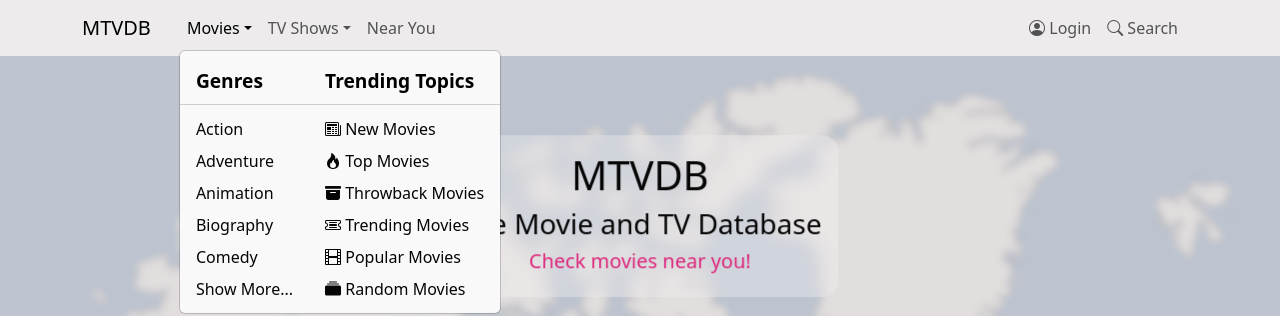
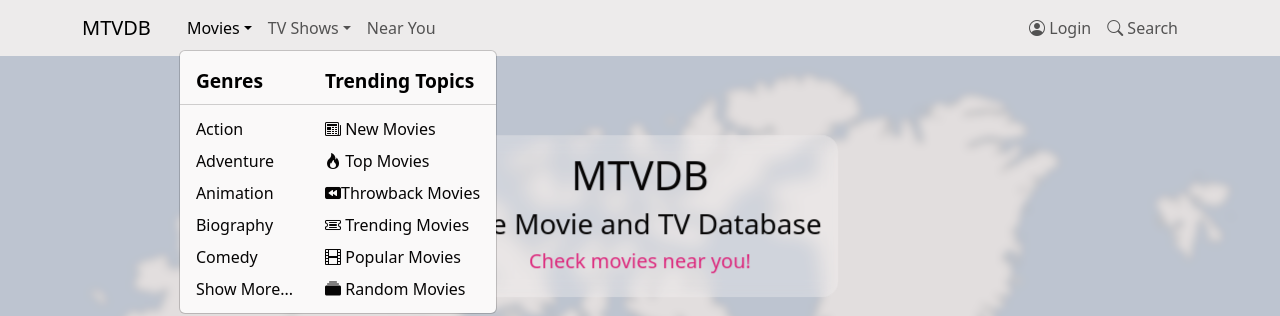
Before and after one commit to PedroMMRAF/ipm-projeto, a Next.js app: page / in a window 1280 px wide. Both pictures are taken after a click on the button "Movies". Shown: the top 316 px of the page. Built offline with nearby package versions, Linux system fonts and the light colour scheme.

Commit message:
throwback icon

```diff
--- a/src/components/PageNavbar.js
+++ b/src/components/PageNavbar.js
@@ -71,7 +71,7 @@ function Dropdown({ type, title, genres }) {
                     <i class="bi bi-fire"></i> Top {title}
                 </NavDropdown.Item>
                 <NavDropdown.Item href={`${baseLink}&sort=throwback`}>
-                    <i class="bi bi-archive-fill"></i> Throwback {title}
+                <i class="bi bi-rewind-btn-fill"></i>Throwback {title}
                 </NavDropdown.Item>
                 <NavDropdown.Item href={`${baseLink}&sort=trending`}>
                     <i class="bi bi-ticket-detailed"></i> Trending {title}
```
